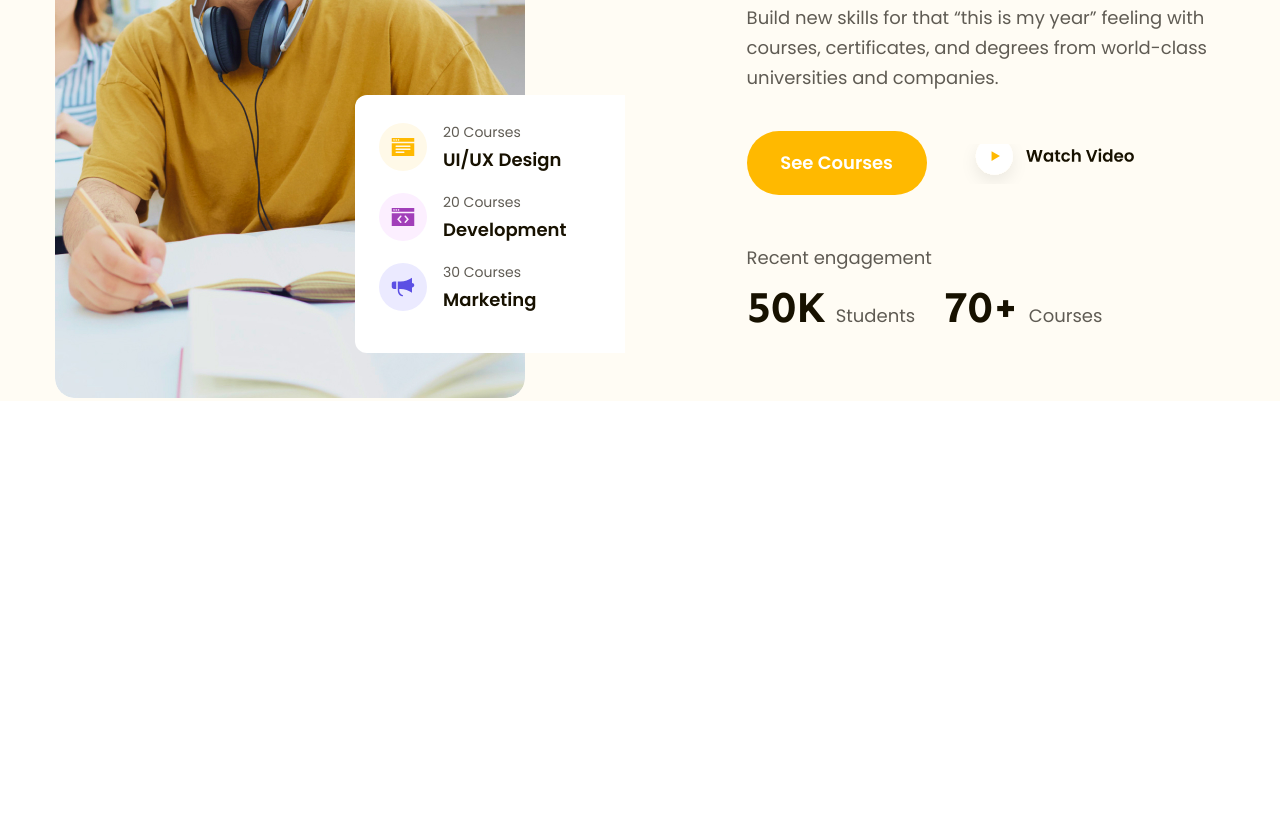
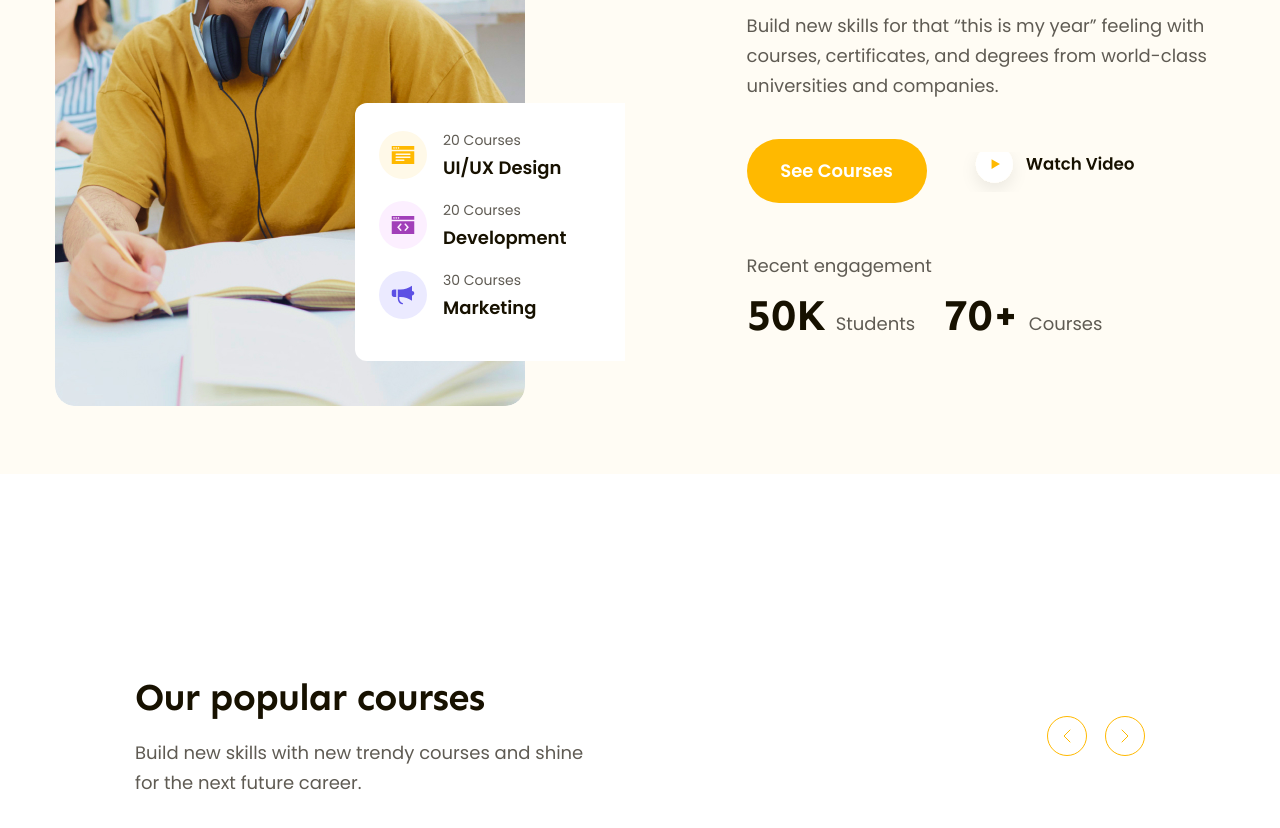
Before and after one commit to HuyHoangEngr/Education-Platform-Website, a plain HTML site: page index.html in a window 1280 px wide. Shown: the part 436-1264 px from the top of the page. Drawn offline with Linux system fonts and the light colour scheme.

Commit message:
Popular #1 Completed

```diff
--- a/assets/css/styles.css
+++ b/assets/css/styles.css
@@ -50,6 +50,7 @@ a {
 .header .body {
   display: flex;
   padding-top: 44px;
+  padding-bottom: 8px;
   align-items: center;
 }
 
@@ -106,6 +107,7 @@ a {
 .hero .body {
   display: flex;
   padding-top: 65px;
+  padding-bottom: 65px;
 }
 
 .hero .media-block {
@@ -251,3 +253,60 @@ a {
 .stats-summary strong {
   margin-left: 28px;
 }
+
+/* Popular */
+.popular .main-content {
+  max-width: calc(100% - 270px);
+  margin-top: 200px;
+}
+
+.top-popular {
+  display: flex;
+  justify-content: space-between;
+  align-items: center;
+}
+
+.top-popular .heading {
+  font-family: Sen;
+  font-size: 3.8rem;
+  font-weight: 700;
+  line-height: 1.26;
+  letter-spacing: -0.02em;
+  text-align: left;
+  color: #171100;
+}
+
+.top-popular span {
+  display: block;
+  width: 458px;
+  margin-top: 16px;
+  font-family: Poppins;
+  font-size: 1.8rem;
+  font-weight: 400;
+  line-height: 1.67;
+  text-align: left;
+  color: #5f5b53;
+}
+
+.top-popular .control-btn {
+  display: flex;
+}
+
+.top-popular .chevron-btn {
+  display: flex;
+  justify-content: center;
+  align-items: center;
+  width: 40px;
+  height: 40px;
+  margin-left: 18px;
+  border: 1px solid var(--primary-color);
+  border-radius: 50%;
+  background: transparent;
+  cursor: pointer;
+  color: var(--primary-color);
+}
+
+.top-popular .chevron-btn:hover {
+  background: var(--primary-color);
+  color: white;
+}
--- a/index.html
+++ b/index.html
@@ -115,6 +115,57 @@
           </div>
         </div>
       </div>
+
+      <!-- Popular -->
+      <div class="popular">
+        <div class="main-content">
+          <div class="body">
+            <div class="top-popular">
+              <div class="info">
+                <h2 class="heading">Our popular courses</h2>
+                <span
+                  >Build new skills with new trendy courses and shine for the
+                  next future career.</span
+                >
+              </div>
+              <div class="control-btn">
+                <div class="chevron-btn">
+                  <svg
+                    width="8"
+                    height="14"
+                    viewBox="0 0 8 14"
+                    fill="none"
+                    xmlns="http://www.w3.org/2000/svg"
+                  >
+                    <path
+                      d="M7 1L1 7L7 13"
+                      stroke="currentcolor"
+                      stroke-linecap="round"
+                      stroke-linejoin="round"
+                    />
+                  </svg>
+                </div>
+                <div class="chevron-btn">
+                  <svg
+                    width="8"
+                    height="14"
+                    viewBox="0 0 8 14"
+                    fill="none"
+                    xmlns="http://www.w3.org/2000/svg"
+                  >
+                    <path
+                      d="M1 1L7 7L1 13"
+                      stroke="currentcolor"
+                      stroke-linecap="round"
+                      stroke-linejoin="round"
+                    />
+                  </svg>
+                </div>
+              </div>
+            </div>
+          </div>
+        </div>
+      </div>
     </main>
   </body>
 </html>
```
Also changed, not shown: assets/icon/left-chevron.svg (added), assets/icon/right-chevron.svg (added).
